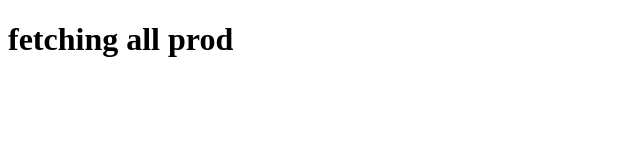
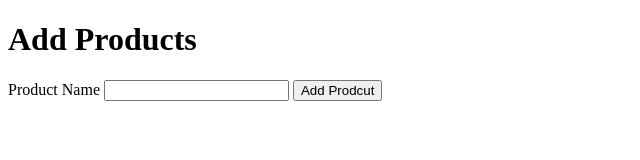
Before and after one commit to Ayushchaurasia24/Express-Learning, a website: page VIEW/products.html in a window 1280 px wide. Shown: the whole page, without its empty margins (0-640 px from the left). Drawn offline with Linux system fonts and the light colour scheme.

Commit message:
Implemented GET request serving HTML form using res.sendFile

```diff
--- a/VIEW/products.html
+++ b/VIEW/products.html
@@ -3,9 +3,16 @@
 <head>
     <meta charset="UTF-8">
     <meta name="viewport" content="width=device-width, initial-scale=1.0">
-    <title>Products</title>
+    <title>Add Products</title>
 </head>
 <body>
-    <h1>fetching all prod</h1>
+    <h1>Add Products</h1>
+
+    <form>
+        <label for="product">Product Name</label>
+        <input type="text" id="product" name="productName">
+
+        <button type="submit">Add Prodcut</button>
+    </form>
 </body>
 </html>
```
